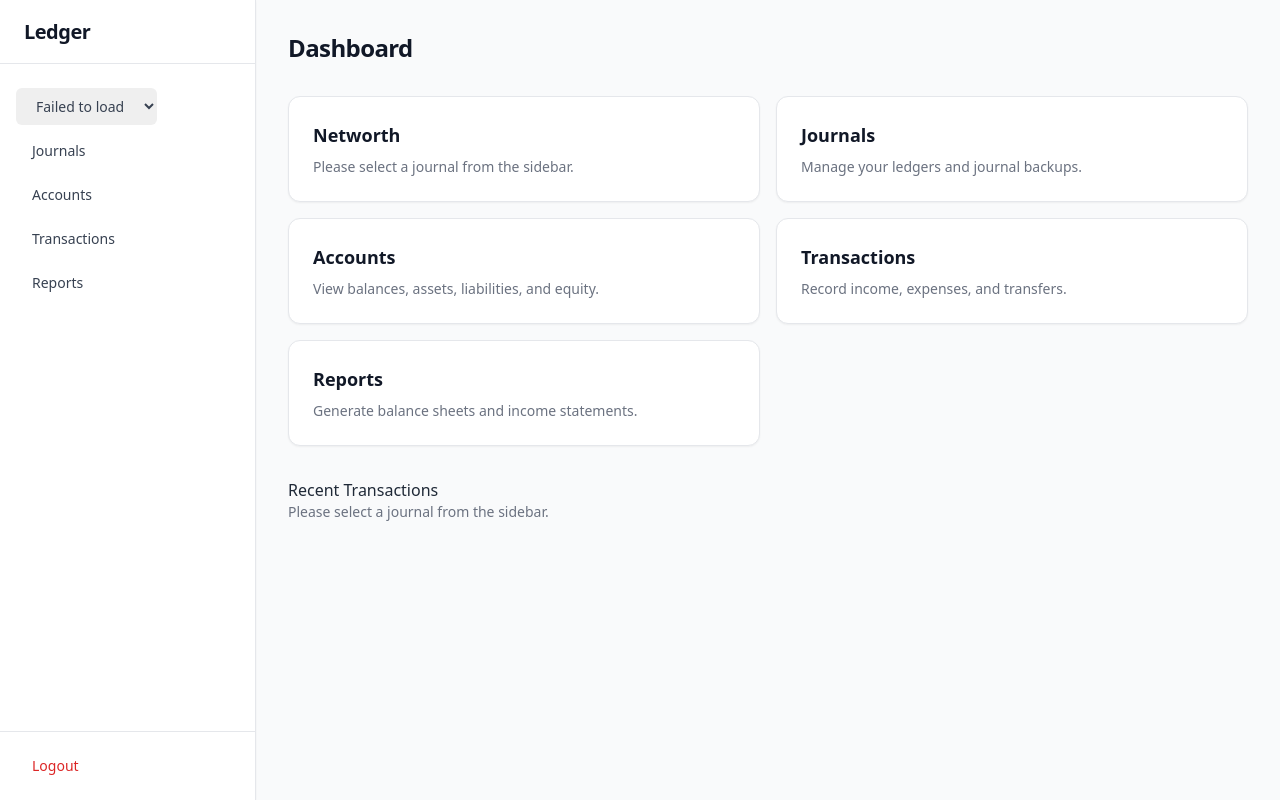
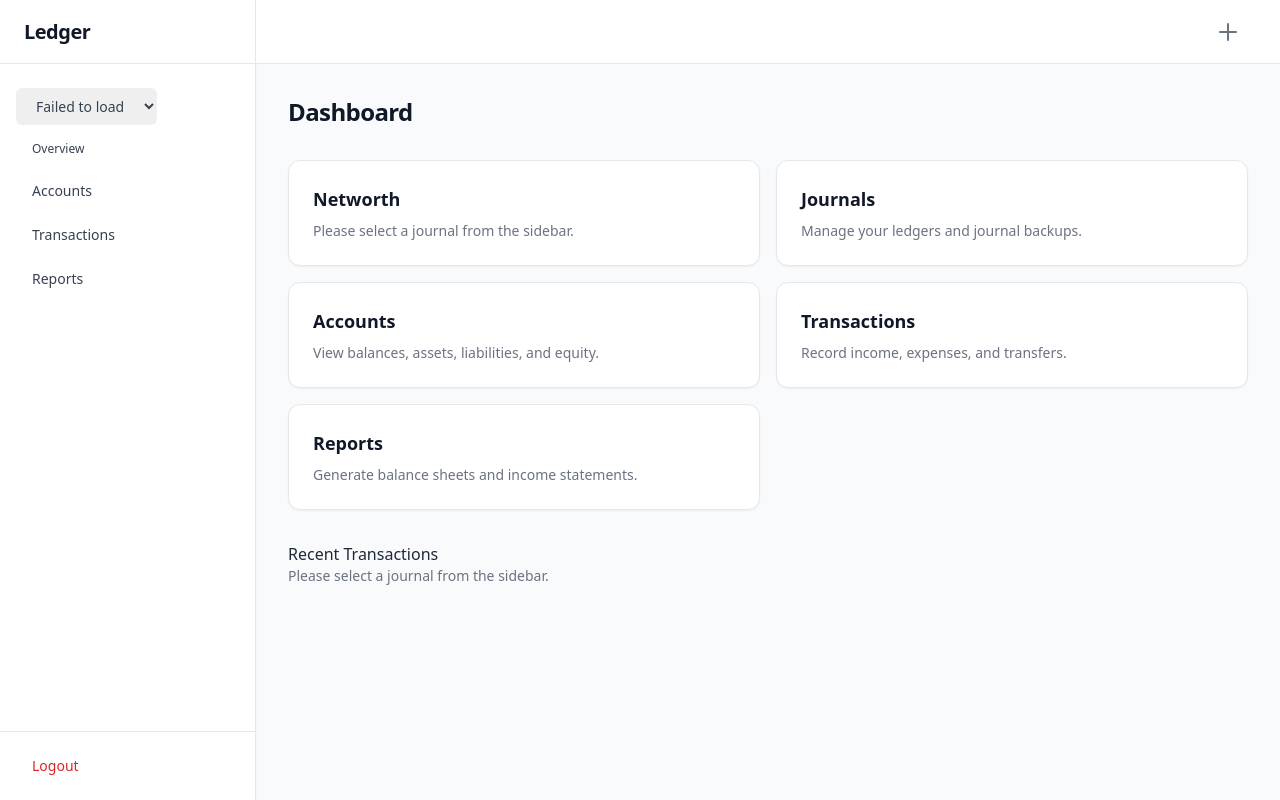
Before and after one commit to anaswaraku/Ledger, a FastAPI app: page /dashboard in a window 1280 px wide. Run offline with FastAPI, Linux system fonts and the light colour scheme; parts of the project's set-up code (start-up, migrations or seed data) failed here and were passed over; some libraries are stand-ins or nearby versions.

Commit message:
feat: implement transaction repository and base dashboard layout with HTMX integration

```diff
--- a/app/templates/base.html
+++ b/app/templates/base.html
@@ -35,7 +35,7 @@
         <select name="journal-list" id="my-journal" class="block px-4 py-2 text-sm font-medium text-gray-700 rounded-md hover:bg-gray-100 hover:text-gray-900 transition-colors">
             <option value="">Loading...</option>
         </select>
-            <a href="/journals" class="block px-4 py-2 text-sm font-medium text-gray-700 rounded-md hover:bg-gray-100 hover:text-gray-900 transition-colors">Journals</a>
+         <p class="block px-4 py-2 text-xs font-medium text-gray-700 rounded-md hover:bg-gray-100 hover:text-gray-700 transition-colors">Overview</p>
             <a href="/accounts" class="block px-4 py-2 text-sm font-medium text-gray-700 rounded-md hover:bg-gray-100 hover:text-gray-900 transition-colors">Accounts</a>
             <a href="/transactions" class="block px-4 py-2 text-sm font-medium text-gray-700 rounded-md hover:bg-gray-100 hover:text-gray-900 transition-colors">Transactions</a>
             <a href="/reports" class="block px-4 py-2 text-sm font-medium text-gray-700 rounded-md hover:bg-gray-100 hover:text-gray-900 transition-colors">Reports</a>
@@ -48,11 +48,27 @@
     {% endif %}
 
     <!-- Main Content Area -->
-    <main class="flex-1 h-full overflow-y-auto">
-        <div class="max-w-5xl mx-auto p-8">
-            {% block content %}{% endblock %}
-        </div>
-    </main>
+    <div class="flex-1 flex flex-col h-full overflow-hidden">
+        {% if dashboard_page==true %}
+        <header class="bg-white border-b border-gray-200 h-16 flex items-center justify-between px-8 shrink-0">
+            <div class="flex items-center space-x-4">
+            </div>
+            <div class="flex items-center">
+                <button hx-get="/journals" hx-target="body" class="p-2 rounded-full text-gray-500 hover:bg-gray-100 hover:text-gray-900 transition-colors focus:outline-none" title="Add New" >
+                    <svg class="w-6 h-6" fill="none" stroke="currentColor" viewBox="0 0 24 24" xmlns="http://www.w3.org/2000/svg">
+                        <path stroke-linecap="round" stroke-linejoin="round" stroke-width="2" d="M12 4v16m8-8H4"></path>
+                    </svg>
+                </button>
+            </div>
+        </header>
+        {% endif %}
+
+        <main class="flex-1 overflow-y-auto">
+            <div class="max-w-5xl mx-auto p-8">
+                {% block content %}{% endblock %}
+            </div>
+        </main>
+    </div>
 
     <script>
         // Inject JWT into every HTMX request
--- a/app/templates/dashboard/dashboard.html
+++ b/app/templates/dashboard/dashboard.html
@@ -1,5 +1,5 @@
 {% extends "base.html" %}
-
+{% set dashboard_page = true %}
 {% block title %}Dashboard — Ledger{% endblock %}
 
 {% block content %}
```
Also changed, not shown: app/infrastructure/db/repositories/transaction_repo.py (line endings or trailing spaces).
